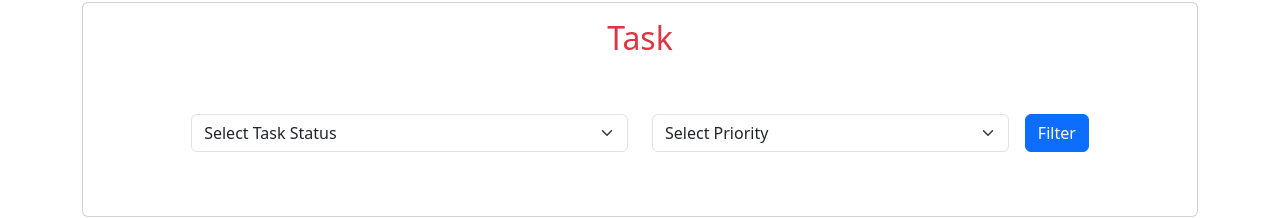
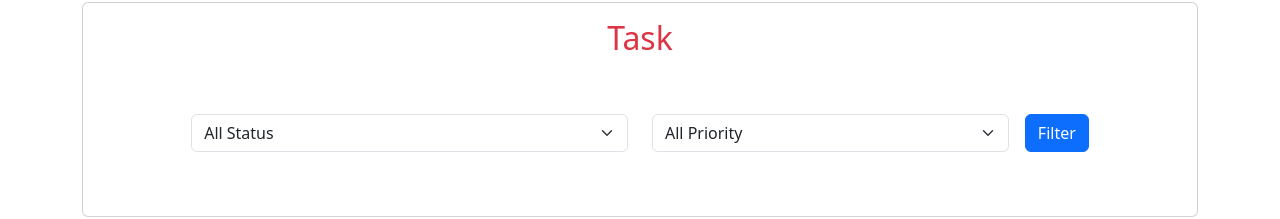
Before and after one commit to SujonHiro/todo_app, a React (Vite) app: page / in a window 1280 px wide. Shown: the part 361-580 px from the top of the page. Built offline with nearby package versions, Linux system fonts and the light colour scheme.

Commit message:
[Done] when edit  and refresh

```diff
--- a/src/components/Create.jsx
+++ b/src/components/Create.jsx
@@ -19,6 +19,8 @@ const Create = () => {
     const [toggleSubmit,setToggoleSubmit]=useState(true);
     const [editItem,setEditItem]=useState(null);
     const [selectDisabled, setSelectDisabled] = useState(false);
+    const [filterStatus, setFilterStatus] = useState('All');
+    const [filterPriority, setFilterPriority] = useState('All');
 
 
     const addItem = () => {
@@ -76,13 +78,29 @@ const Create = () => {
         setEditItem(id);
         setSelectDisabled(true);
     }
+    const filterTasks = () => {
+        let filteredItems = getLocalItem();
 
+        if (filterStatus !== 'All') {
+            filteredItems = filteredItems.filter(item => item.status === filterStatus);
+        }
+
+        if (filterPriority !== 'All') {
+            filteredItems = filteredItems.filter(item => item.priority === filterPriority);
+        }
+
+        setItems(filteredItems);
+    };
     const updateLocalStorage = (updatedItems) => {
         localStorage.setItem('items', JSON.stringify(updatedItems));
     }
     useEffect(() => {
         localStorage.setItem('items', JSON.stringify(items));
     }, [items]);
+
+    useEffect(() => {
+        filterTasks();
+    }, [filterStatus, filterPriority]);
 
     return (
         <>
@@ -128,24 +146,23 @@ const Create = () => {
                                 <div className='row justify-content-center d-flex'>
                                     <div className='col-md-5'>
                                         <div className='d-flex my-5'>
-                                            <select className="form-select" aria-label="Select">
-                                                <option defaultValue>Select Task Status</option>
-                                                <option value="1">Completed</option>
-                                                <option value="1">Incompleted</option>
+                                            <select className="form-select" aria-label="Select" value={filterStatus} onChange={(e) => setFilterStatus(e.target.value)}>
+                                                <option value="All">All Status</option>
+                                                <option value="Completed">Completed</option>
+                                                <option value="Incompleted">Incompleted</option>
                                             </select>
                                         </div>
                                     </div>
                                     <div className='col-md-5'>
                                         <div className='d-flex my-5'>
-                                            <select className="form-select" aria-label="Select">
-                                                <option defaultValue>Select Priority</option>
-                                                <option value="1">Low</option>
-                                                <option value="1">High</option>
-                                                <option value="1">Medium</option>
+                                            <select className="form-select" aria-label="Select" value={filterPriority} onChange={(e) => setFilterPriority(e.target.value)}>
+                                                <option value="All">All Priority</option>
+                                                {data.map((item) => (
+                                                    <option key={item.name} value={item.name}>{item.name}</option>
+                                                ))}
                                             </select>
-                                            <button className='btn btn-primary ms-3'>Filter</button>
+                                            <button className='btn btn-primary ms-3' onClick={filterTasks}>Filter</button>
                                         </div>
-
                                     </div>
 
                                 </div>
```
